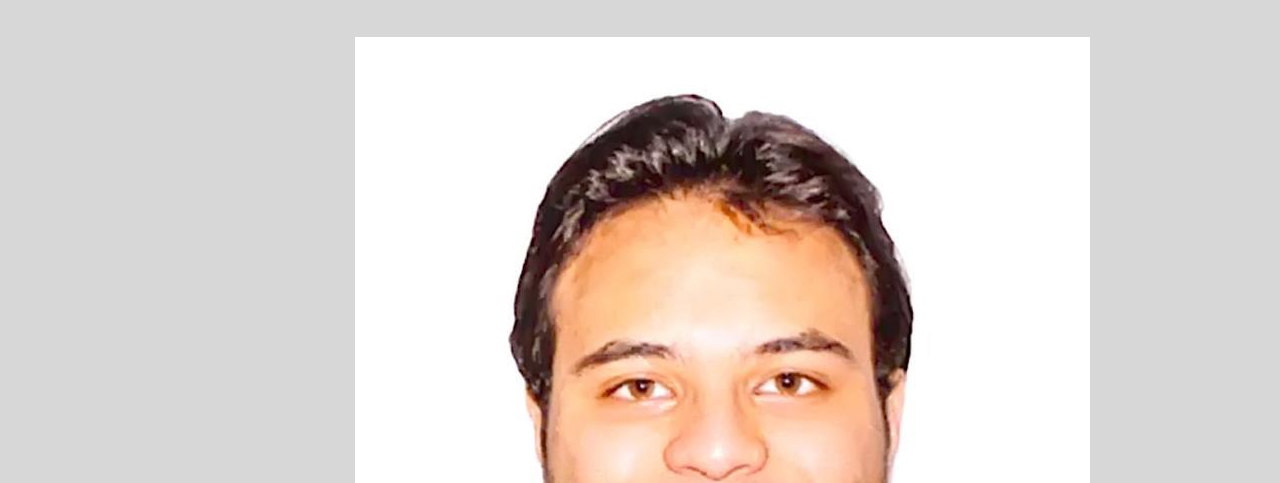
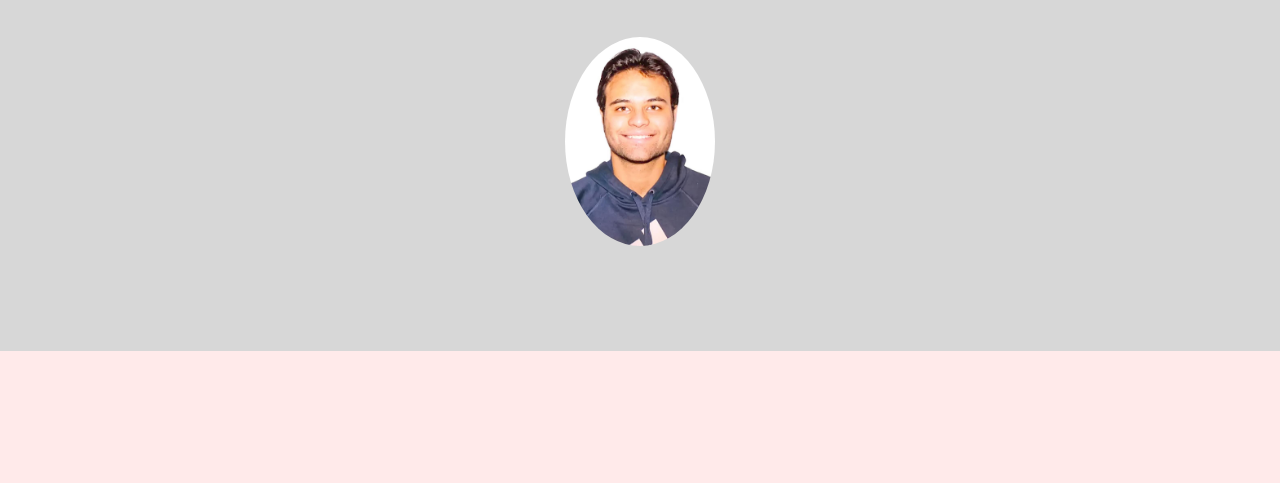
Before and after one commit to mohamedelgallad-510/Portfolio, a website built with Vite: page index.html in a window 1280 px wide. Shown: the part 308-791 px from the top of the page. Built offline with nearby package versions, Linux system fonts and the light colour scheme.

Commit message:
Update styles.css

```diff
--- a/styles.css
+++ b/styles.css
@@ -68,3 +68,9 @@ a:focus {
 .container-bottom {
     background-color: #EAF9FF;
 }
+
+img {
+    border-radius: 50%;
+    width: 150px;
+    text-align: center;
+}
```
